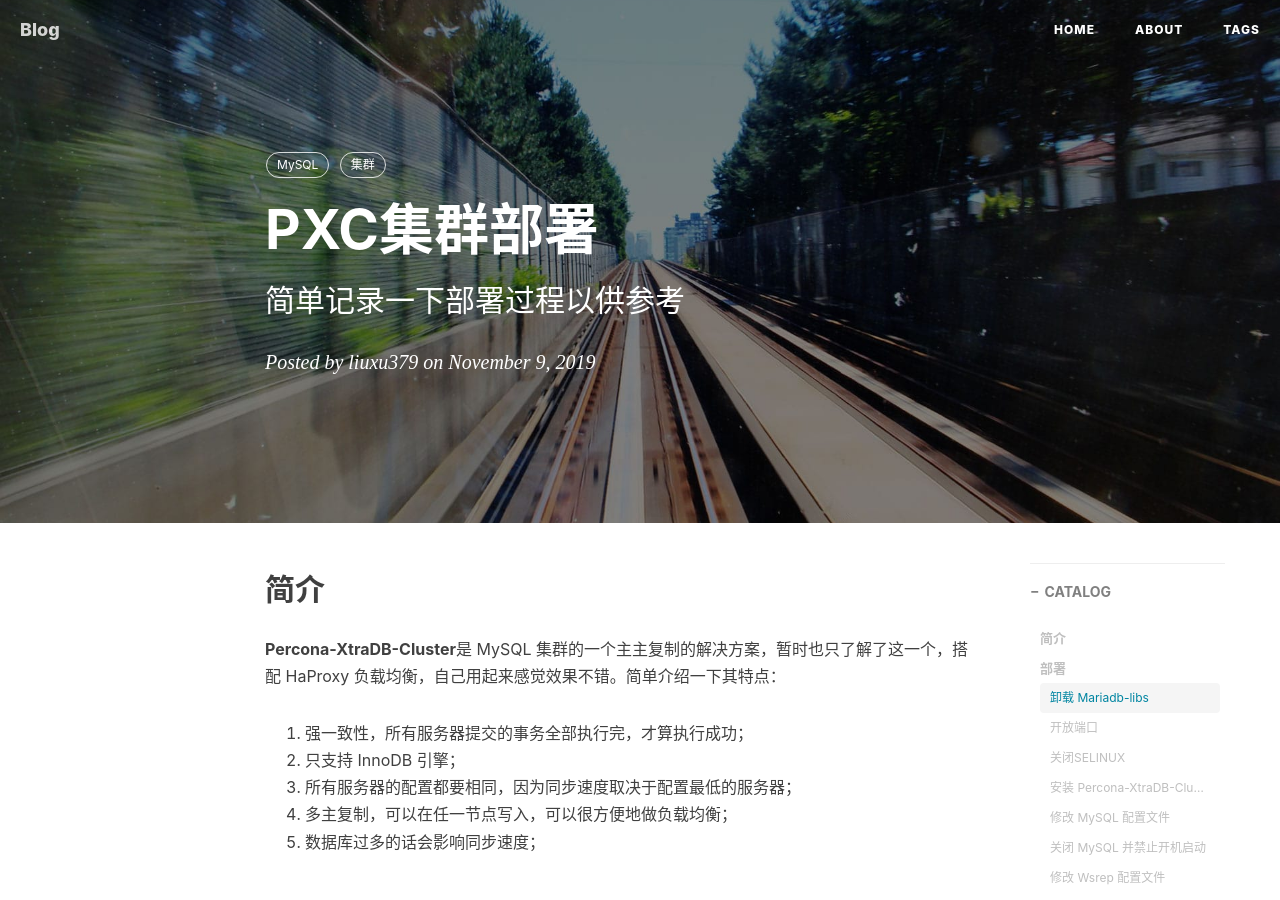
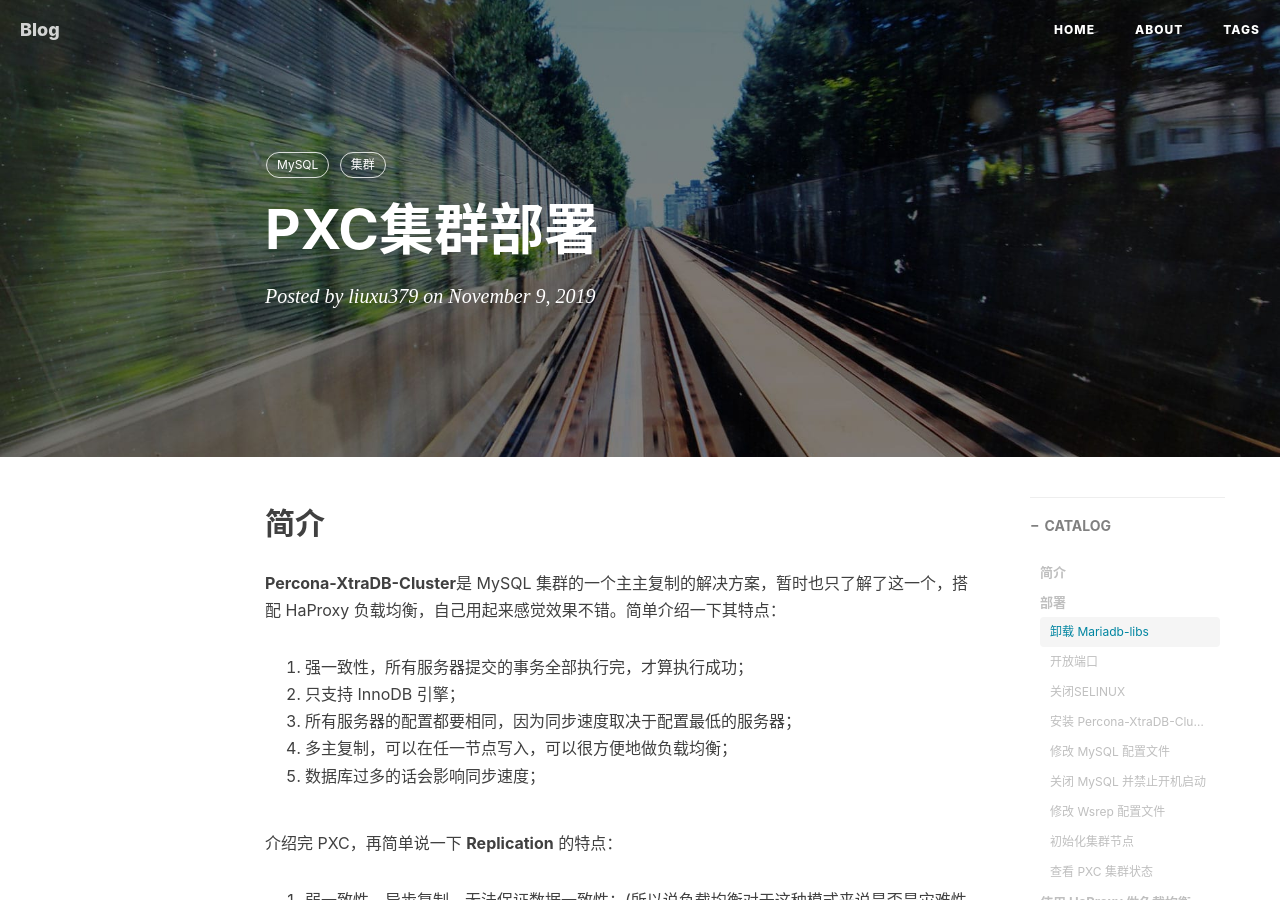
Before and after one commit to liuxu379/liuxu379.github.io, a Jekyll site: the page built from _posts/2019-11-09-PXC集群部署.md, in a window 1280 px wide and 900 px high. Built offline with Jekyll 4.4.1, drawn with Linux system fonts in a browser that asks for light colours; nearby versions of some CDN libraries; comment, search, counter and statistics services are not loaded.

Commit message:
Update 2019-11-09-PXC集群部署.md

````diff
--- a/_posts/2019-11-09-PXC集群部署.md
+++ b/_posts/2019-11-09-PXC集群部署.md
@@ -1,7 +1,7 @@
 ---
 layout:     post
 title:      PXC集群部署
-subtitle:   简单记录一下部署过程以供参考
+subtitle:
 date:       2019-11-9
 author:     liuxu379
 header-img: img/post-bg-2015.jpg
@@ -54,7 +54,6 @@ firewall-cmd --zone=public --add-port=4568/tcp --permanent
 firewall-cmd --reload
 ```
 
-
 ----------
 
 
@@ -91,7 +90,6 @@ FLUSH PRIVILEGES;
 
 exit;
 ```
-
 
 ----------
 #### 关闭 MySQL 并禁止开机启动
@@ -172,7 +170,6 @@ set wsrep_causal_reads =1;
 ```
 > 为什么要修改 **wsrep_causal_reads** 参数呢？因为集群内 **master** 节点的性能更好，执行事件要比 **slave** 快，这就造成了短暂的同步不一致(**out-of-sync**)，这时候读取 **slave** 结果就为空，**wsrep_causal_reads** 参数用来控制读取 **slave** 的行为，它会使操作一直等待直到事件被执行；
 
-
 ----------
 #### 查看 PXC 集群状态
 
@@ -180,7 +177,6 @@ set wsrep_causal_reads =1;
 mysql -u root -p
 show status like 'wsrep_cluster%';
 ```
-
 
 
 
@@ -249,7 +245,6 @@ listen   proxy-mysql
 > 通过访问 http://localhost:8888/dbs 即可查看 **HaProxy** 运行状态。用户名和密码为 **admin**，端口、后缀和账户都可在配置文件内进行修改。
 >
 
-
 ----------
 ## 结束
 > 暂时先写到这里，等待后续更新。
````
